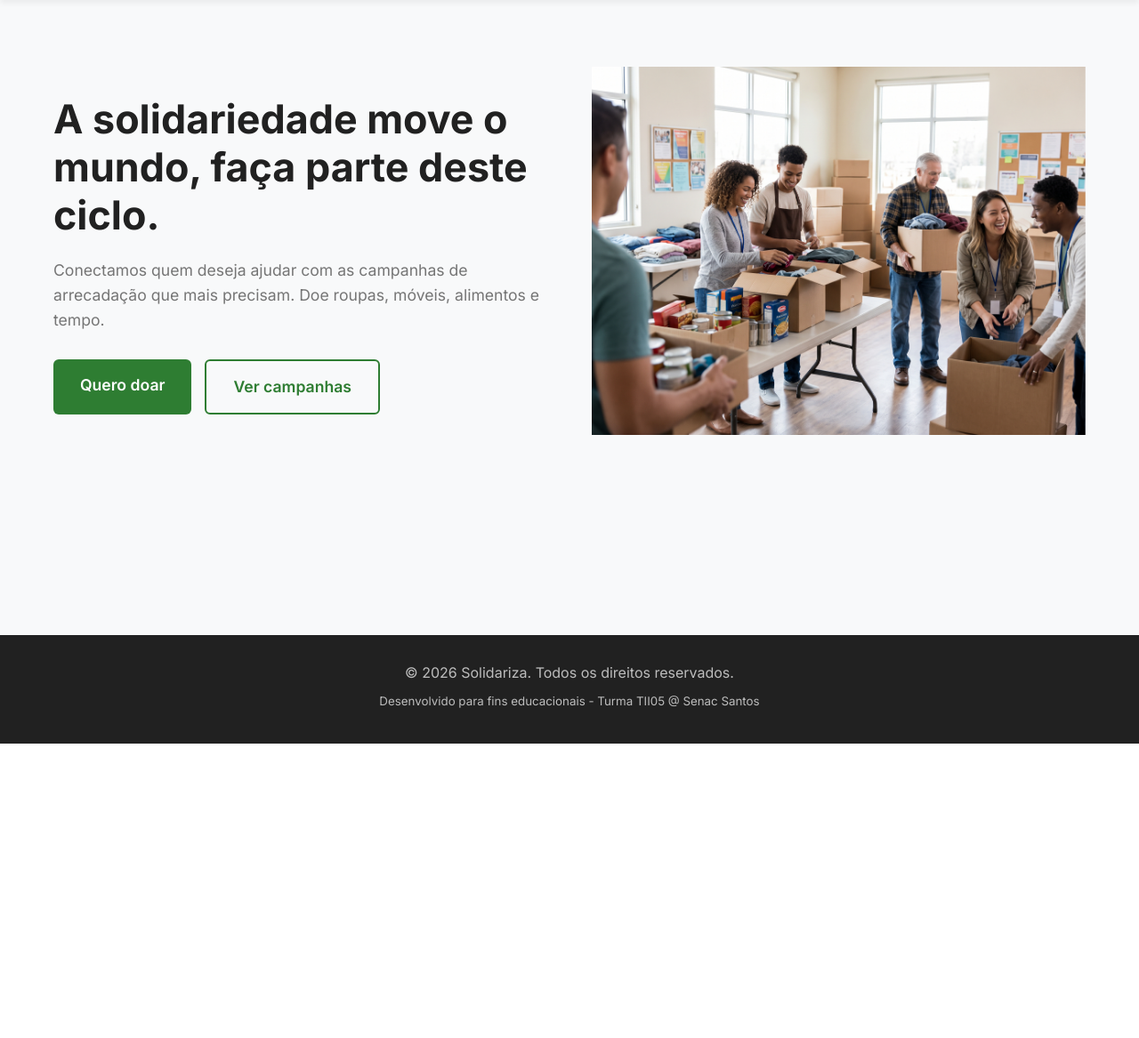
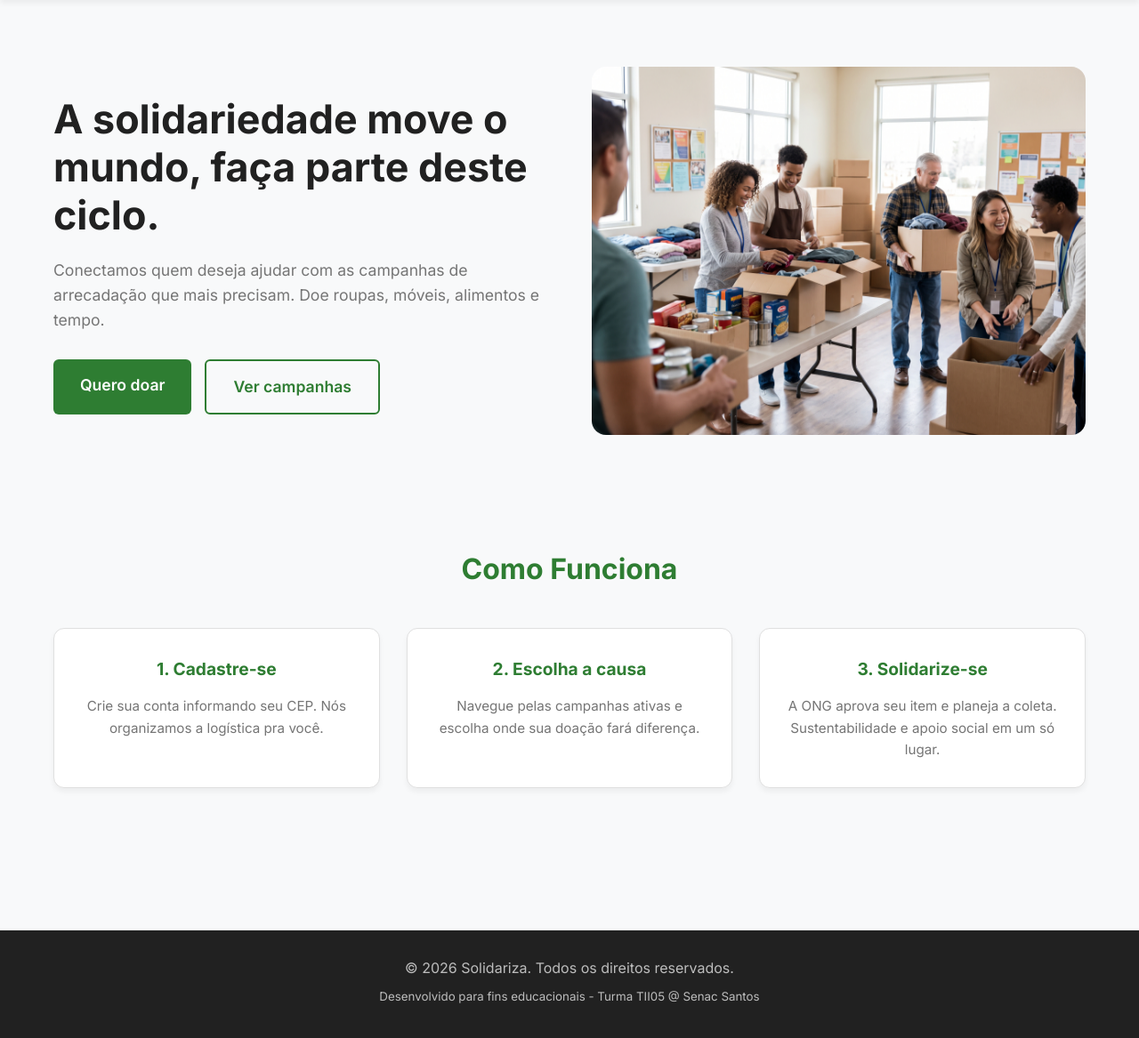
Before and after one commit to victorfprieto/UC07_TII05, a PHP site: page / in a window 1280 px wide. Shown: the part 106-1273 px from the top of the page at 89% size. Before the commit the page ends 942 px from the top, so only its background shows below. Run offline with PHP 8.4, Linux system fonts and the light colour scheme.

Commit message:
update index.php

```diff
--- a/Projeto Solidariza/assets/css/style.css
+++ b/Projeto Solidariza/assets/css/style.css
@@ -187,6 +187,7 @@ ul {
     height: auto;
     /* Adiciona uma animação suave de flutuação para dar vida à página */
     animation: flutuar 3s ease-in-out infinite;
+    border-radius: 16px;
 }
 
 @keyframes flutuar {
--- a/Projeto Solidariza/index.php
+++ b/Projeto Solidariza/index.php
@@ -15,6 +15,24 @@
             <img src="./assets/img/hero.jpeg" alt="Imagem de um projeto voluntariado com pessoas ajudando">
         </div>
     </section>
+
+    <section class="como-funciona">
+        <h3>Como Funciona</h3>
+        <div class="cards-passos">
+            <div class="card">
+                <h4>1. Cadastre-se</h4>
+                <p>Crie sua conta informando seu CEP. Nós organizamos a logística pra você.</p>
+            </div>
+            <div class="card">
+                <h4>2. Escolha a causa</h4>
+                <p>Navegue pelas campanhas ativas e escolha onde sua doação fará diferença.</p>
+            </div>
+            <div class="card">
+                <h4>3. Solidarize-se</h4>
+                <p>A ONG aprova seu item e planeja a coleta. Sustentabilidade e apoio social em um só lugar.</p>
+            </div>
+        </div>
+    </section>
 </main>
 
 <?php include_once 'includes/footer.php'?>
```
